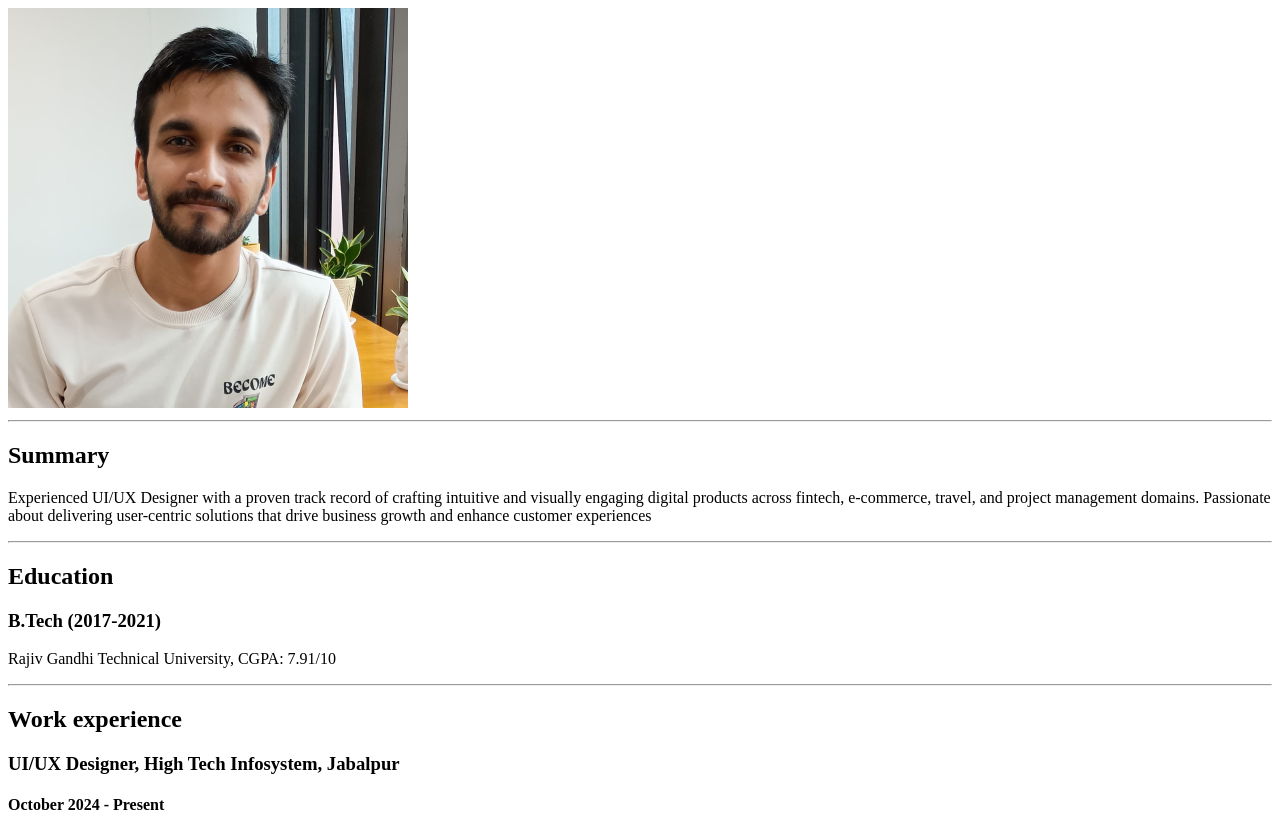
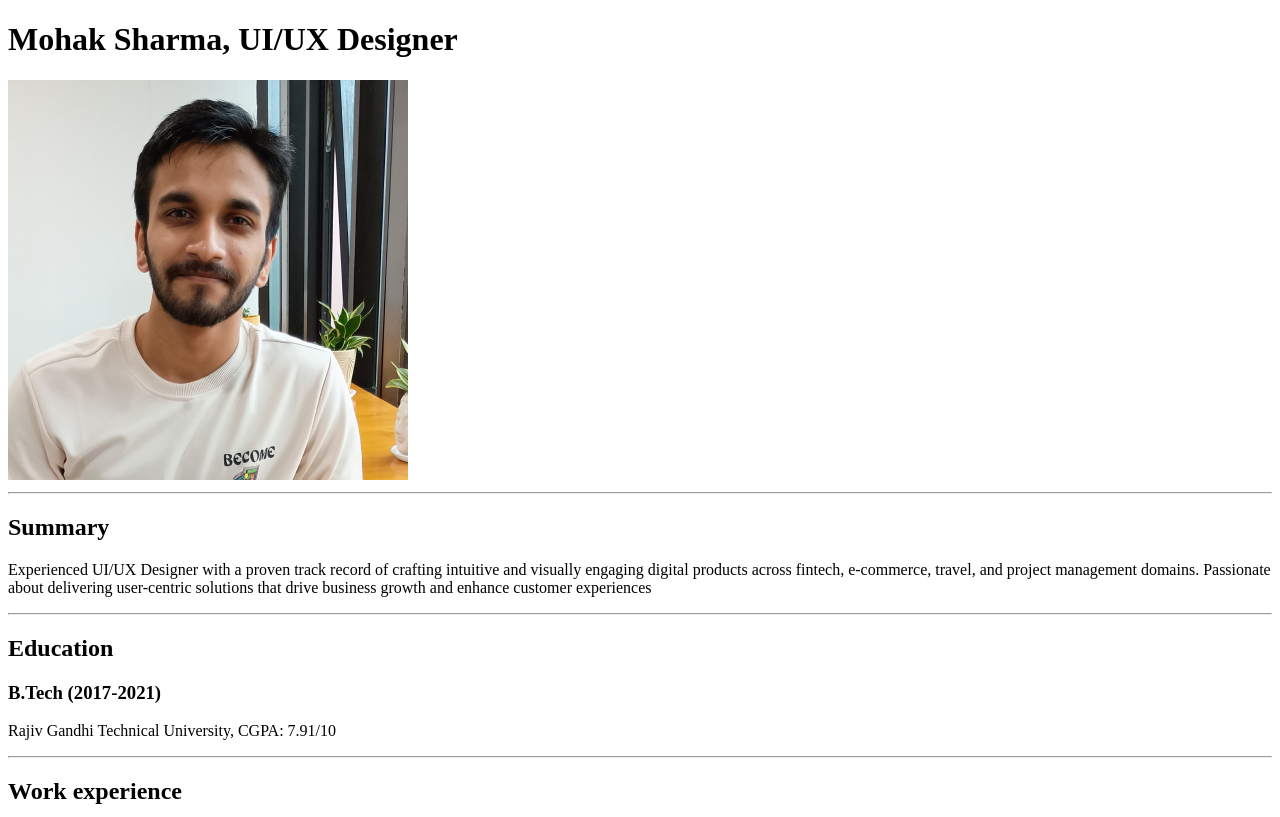
Before and after one commit to Mohak19262/my-resume, a plain HTML site: page index.html in a window 1280 px wide. Shown: the top 817 px of the page. Drawn offline with Linux system fonts and the light colour scheme.

Commit message:
Update index.html

```diff
--- a/index.html
+++ b/index.html
@@ -6,6 +6,7 @@
     <title>My Resume</title>
 </head>
 <body>
+    <h1>Mohak Sharma, UI/UX Designer</h1>
     <img src="./assets/Profile Photo.png"/>
     <hr>
     <h2>Summary</h2>
```
